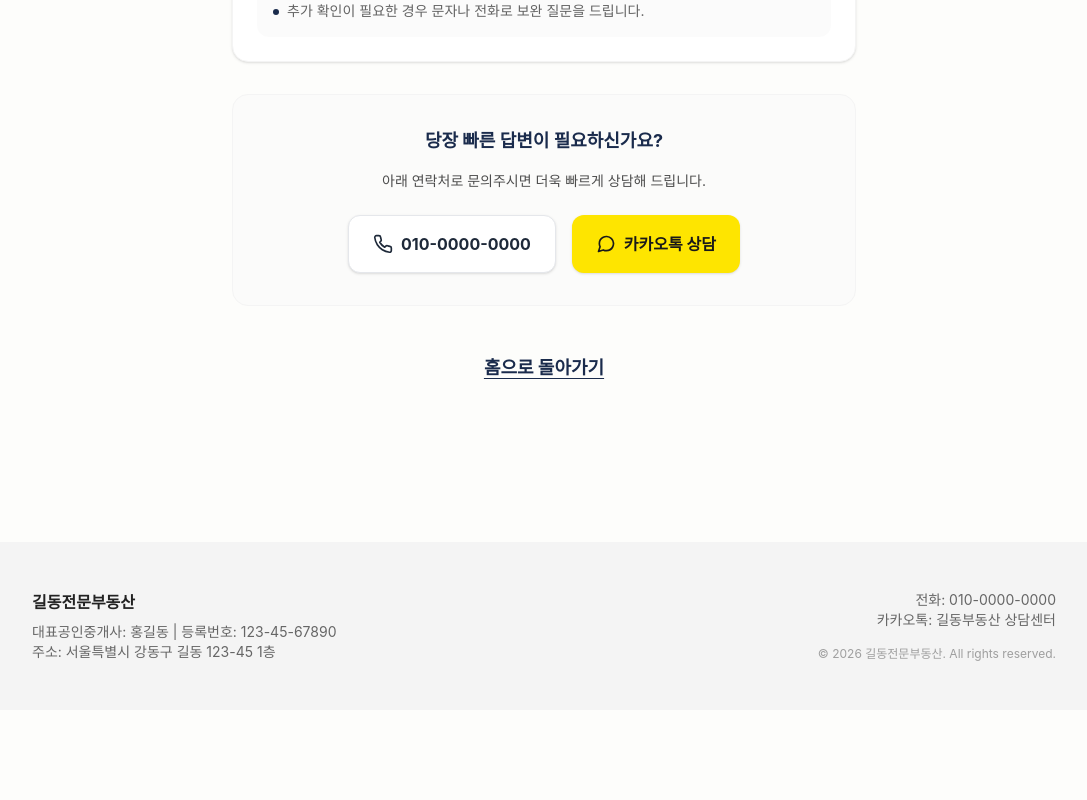
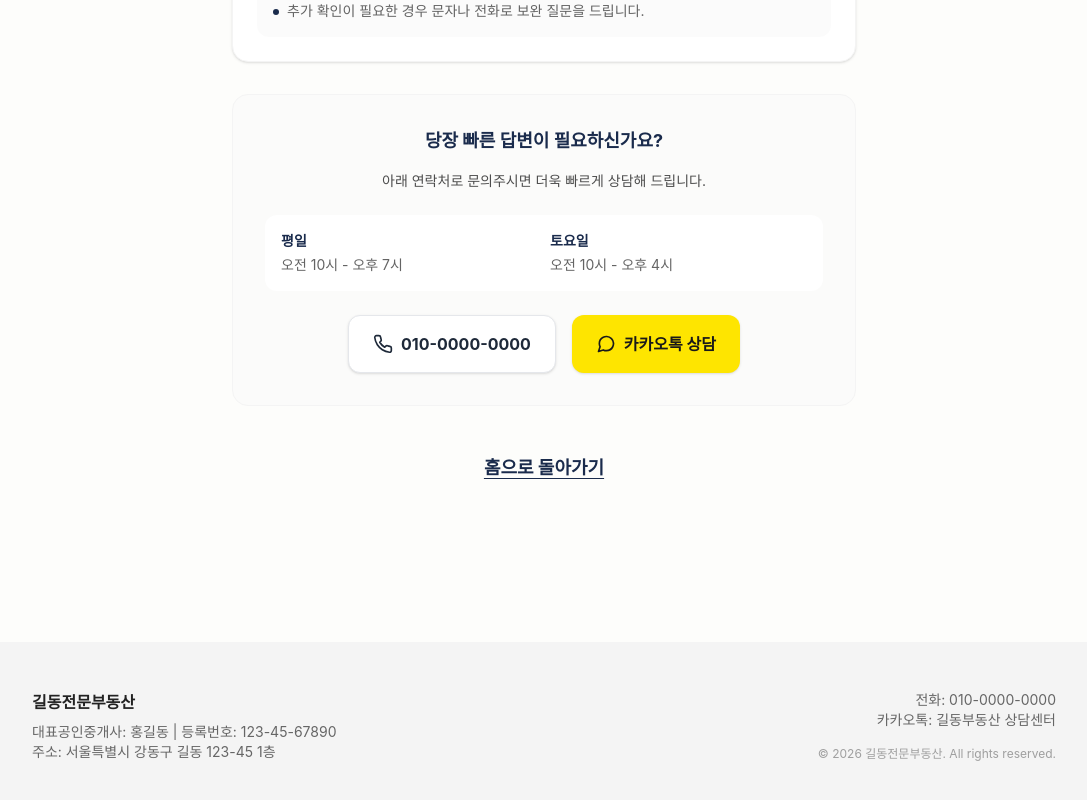
Before and after one commit to jongwoo01/realestate-test1, a Next.js app: page /completion in a window 1280 px wide. Shown: the part 704-1504 px from the top of the page, without its empty margins (96-1183 px from the left). Before the commit the page ends 1414 px from the top, so only its background shows below. Built offline with nearby package versions, Linux system fonts and the light colour scheme; a web font is replaced by a local one.

Commit message:
feat: show consultation contact hours
Add office contact windows to the completion page so users know when a fast follow-up is likely after submitting a request.

This keeps the success state useful after the form handoff by pairing the next steps with practical contact expectations.

```diff
--- a/app/completion/page.tsx
+++ b/app/completion/page.tsx
@@ -9,6 +9,11 @@ const nextSteps = [
 const responseNotes = [
   "희망 일정이 급한 접수는 먼저 확인합니다.",
   "추가 확인이 필요한 경우 문자나 전화로 보완 질문을 드립니다.",
+];
+
+const contactWindows = [
+  { label: "평일", value: "오전 10시 - 오후 7시" },
+  { label: "토요일", value: "오전 10시 - 오후 4시" },
 ];
 
 export default function CompletionPage() {
@@ -54,6 +59,14 @@ export default function CompletionPage() {
       <div className="bg-muted/30 w-full p-8 rounded-2xl border border-muted mb-12">
         <h3 className="font-bold text-primary mb-4 text-lg">당장 빠른 답변이 필요하신가요?</h3>
         <p className="text-foreground/80 text-sm mb-6">아래 연락처로 문의주시면 더욱 빠르게 상담해 드립니다.</p>
+        <dl className="mb-6 grid grid-cols-1 gap-3 rounded-xl bg-white p-4 text-left text-sm sm:grid-cols-2">
+          {contactWindows.map((window) => (
+            <div key={window.label}>
+              <dt className="font-bold text-primary">{window.label}</dt>
+              <dd className="mt-1 text-foreground/70">{window.value}</dd>
+            </div>
+          ))}
+        </dl>
         <div className="flex flex-col sm:flex-row gap-4 justify-center">
           <a href="tel:010-0000-0000" className="flex items-center justify-center gap-2 px-6 py-4 bg-white border border-gray-200 text-gray-800 font-bold rounded-xl hover:bg-gray-50 transition-colors shadow-sm text-base">
             <svg width="20" height="20" viewBox="0 0 24 24" fill="none" stroke="currentColor" strokeWidth="2" strokeLinecap="round" strokeLinejoin="round" aria-hidden="true">
```
